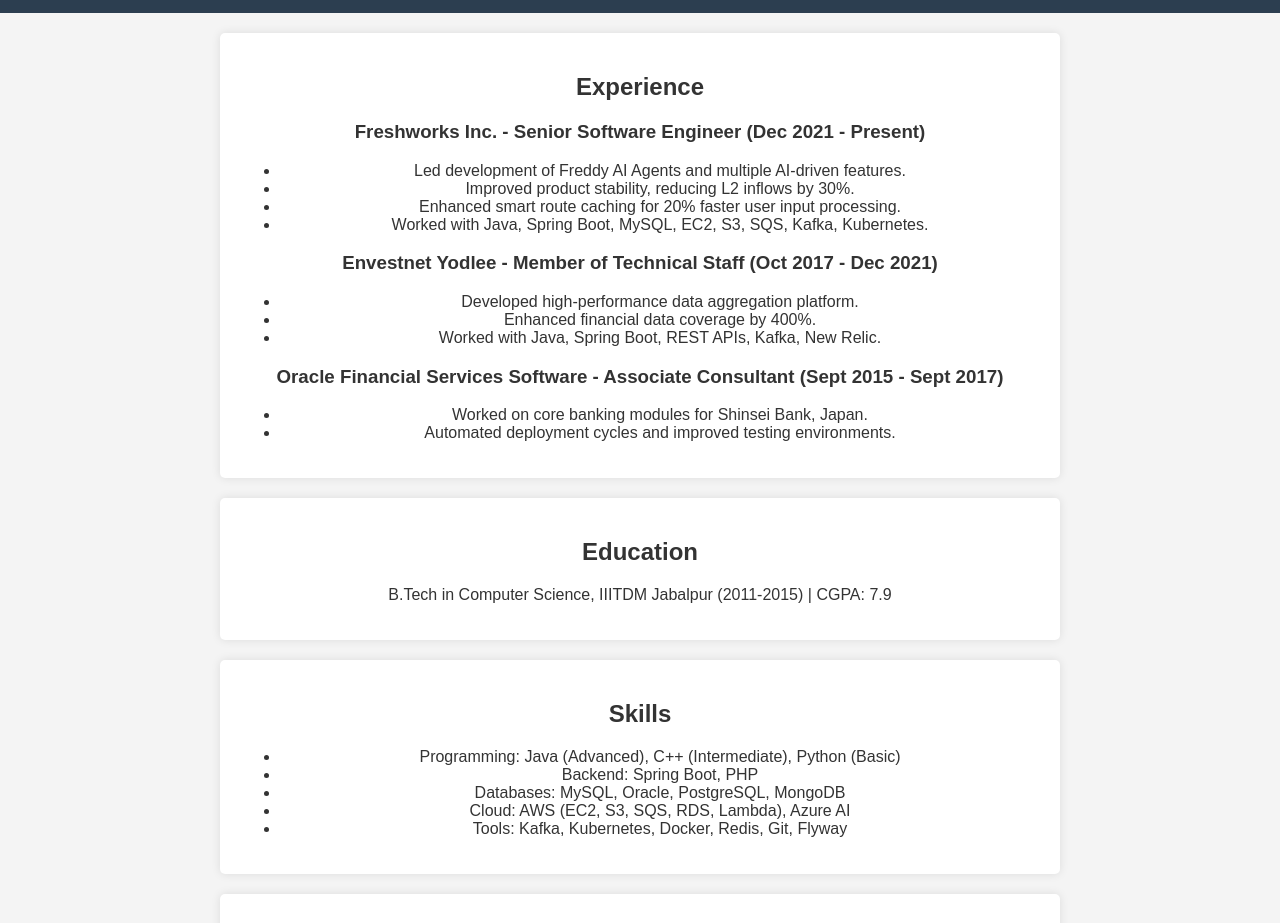
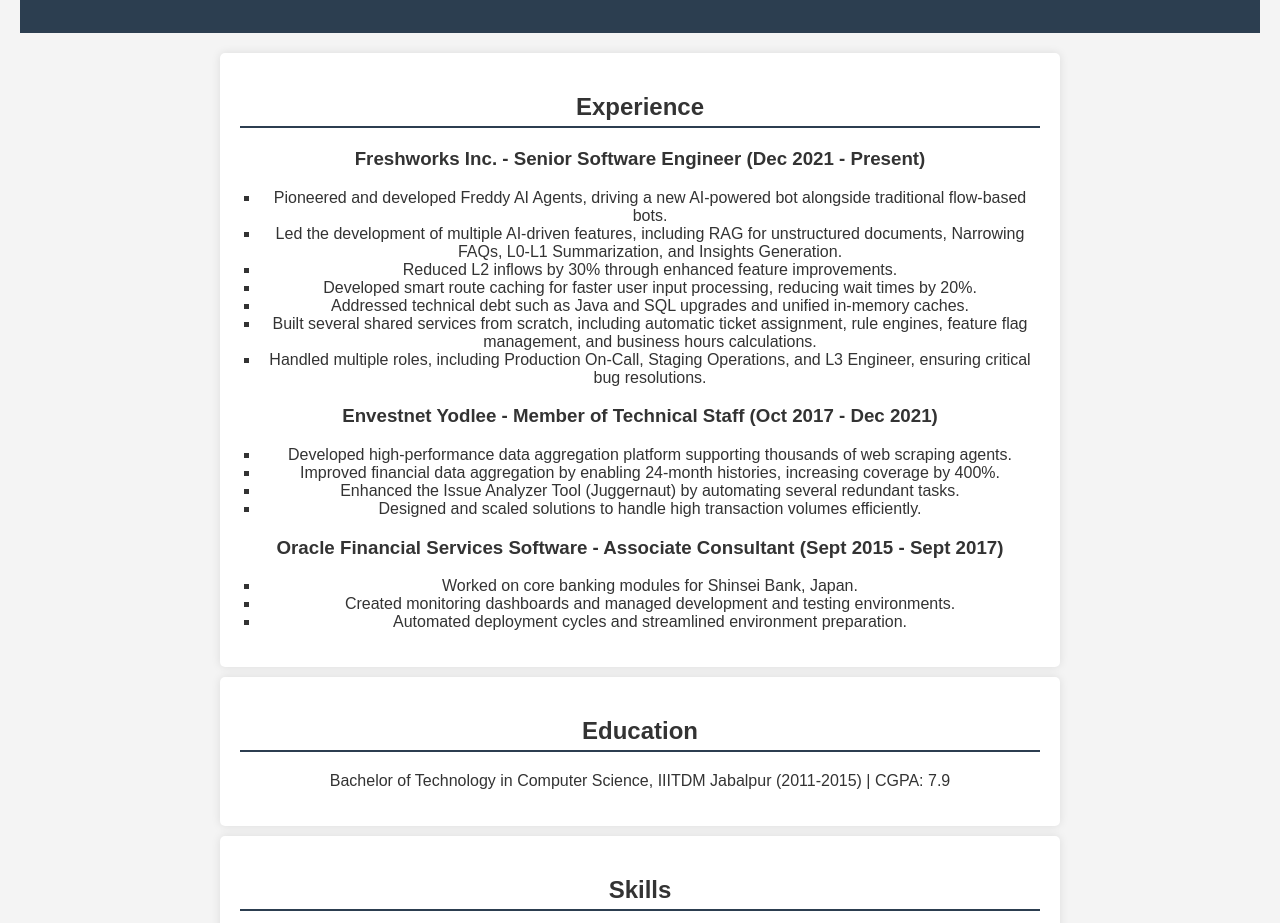
Before and after one commit to praveen2jan/praveen2jan.github.io, a plain HTML site: page index.html in a window 1280 px wide. Shown: the part 114-1037 px from the top of the page. Drawn offline with Linux system fonts and the light colour scheme.

Commit message:
added more details

```diff
--- a/index.html
+++ b/index.html
@@ -5,6 +5,52 @@
     <meta name="viewport" content="width=device-width, initial-scale=1.0">
     <title>Praveen Kumar - Portfolio</title>
     <link rel="stylesheet" href="styles.css">
+    <style>
+        body {
+            font-family: Arial, sans-serif;
+            margin: 0;
+            padding: 20px;
+            background-color: #f4f4f4;
+            color: #333;
+        }
+        header {
+            text-align: center;
+            background-color: #2c3e50;
+            color: white;
+            padding: 20px 0;
+            margin-bottom: 20px;
+        }
+        section {
+            background: white;
+            padding: 20px;
+            margin: 10px auto;
+            max-width: 800px;
+            border-radius: 5px;
+            box-shadow: 0px 0px 10px rgba(0, 0, 0, 0.1);
+        }
+        h2 {
+            border-bottom: 2px solid #2c3e50;
+            padding-bottom: 5px;
+        }
+        ul {
+            list-style-type: square;
+            padding-left: 20px;
+        }
+        a {
+            color: #3498db;
+            text-decoration: none;
+        }
+        a:hover {
+            text-decoration: underline;
+        }
+        footer {
+            text-align: center;
+            padding: 10px;
+            background: #2c3e50;
+            color: white;
+            margin-top: 20px;
+        }
+    </style>
 </head>
 <body>
     <header>
@@ -16,27 +62,32 @@
         <h2>Experience</h2>
         <h3>Freshworks Inc. - Senior Software Engineer (Dec 2021 - Present)</h3>
         <ul>
-            <li>Led development of Freddy AI Agents and multiple AI-driven features.</li>
-            <li>Improved product stability, reducing L2 inflows by 30%.</li>
-            <li>Enhanced smart route caching for 20% faster user input processing.</li>
-            <li>Worked with Java, Spring Boot, MySQL, EC2, S3, SQS, Kafka, Kubernetes.</li>
+            <li>Pioneered and developed Freddy AI Agents, driving a new AI-powered bot alongside traditional flow-based bots.</li>
+            <li>Led the development of multiple AI-driven features, including RAG for unstructured documents, Narrowing FAQs, L0-L1 Summarization, and Insights Generation.</li>
+            <li>Reduced L2 inflows by 30% through enhanced feature improvements.</li>
+            <li>Developed smart route caching for faster user input processing, reducing wait times by 20%.</li>
+            <li>Addressed technical debt such as Java and SQL upgrades and unified in-memory caches.</li>
+            <li>Built several shared services from scratch, including automatic ticket assignment, rule engines, feature flag management, and business hours calculations.</li>
+            <li>Handled multiple roles, including Production On-Call, Staging Operations, and L3 Engineer, ensuring critical bug resolutions.</li>
         </ul>
         <h3>Envestnet Yodlee - Member of Technical Staff (Oct 2017 - Dec 2021)</h3>
         <ul>
-            <li>Developed high-performance data aggregation platform.</li>
-            <li>Enhanced financial data coverage by 400%.</li>
-            <li>Worked with Java, Spring Boot, REST APIs, Kafka, New Relic.</li>
+            <li>Developed high-performance data aggregation platform supporting thousands of web scraping agents.</li>
+            <li>Improved financial data aggregation by enabling 24-month histories, increasing coverage by 400%.</li>
+            <li>Enhanced the Issue Analyzer Tool (Juggernaut) by automating several redundant tasks.</li>
+            <li>Designed and scaled solutions to handle high transaction volumes efficiently.</li>
         </ul>
         <h3>Oracle Financial Services Software - Associate Consultant (Sept 2015 - Sept 2017)</h3>
         <ul>
             <li>Worked on core banking modules for Shinsei Bank, Japan.</li>
-            <li>Automated deployment cycles and improved testing environments.</li>
+            <li>Created monitoring dashboards and managed development and testing environments.</li>
+            <li>Automated deployment cycles and streamlined environment preparation.</li>
         </ul>
     </section>
 
     <section id="education">
         <h2>Education</h2>
-        <p>B.Tech in Computer Science, IIITDM Jabalpur (2011-2015) | CGPA: 7.9</p>
+        <p>Bachelor of Technology in Computer Science, IIITDM Jabalpur (2011-2015) | CGPA: 7.9</p>
     </section>
 
     <section id="skills">
@@ -46,16 +97,17 @@
             <li>Backend: Spring Boot, PHP</li>
             <li>Databases: MySQL, Oracle, PostgreSQL, MongoDB</li>
             <li>Cloud: AWS (EC2, S3, SQS, RDS, Lambda), Azure AI</li>
-            <li>Tools: Kafka, Kubernetes, Docker, Redis, Git, Flyway</li>
+            <li>Technologies: Kafka, Kubernetes, Docker, Redis, Git, Flyway, Perforce</li>
+            <li>Monitoring: Grafana, Prometheus, New Relic, Kibana</li>
         </ul>
     </section>
 
     <section id="achievements">
         <h2>Awards & Achievements</h2>
         <ul>
-            <li>Multiple individual and team awards at Freshworks.</li>
-            <li>Spot Awards for quality contributions.</li>
-            <li>Recognized for project excellence at Oracle.</li>
+            <li>Received multiple individual and team awards in Freshbots and shared services.</li>
+            <li>Multiple spot awards for delivering high-quality solutions.</li>
+            <li>Recognized for outstanding contributions at Oracle with the “We Applaud” award.</li>
         </ul>
     </section>
 
```
